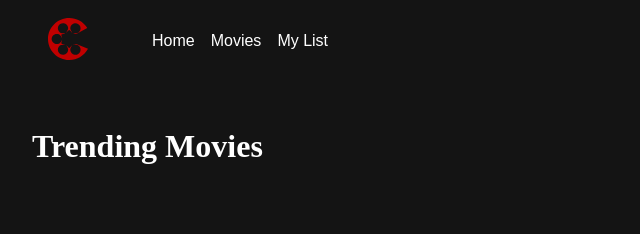
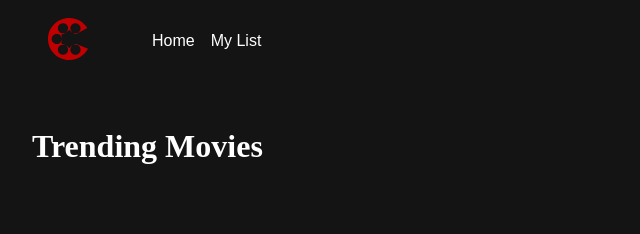
Before and after one commit to Kccendana/cineFlix, a website built with Vite: page src/index.html in a window 1280 px wide. Shown: the top 234 px of the page, 96-736 px from the left. Built offline with nearby package versions, Linux system fonts and the light colour scheme; no server answers.

Commit message:
change the color

```diff
--- a/src/css/style.css
+++ b/src/css/style.css
@@ -71,7 +71,7 @@ nav {
 }
 .navi {
   display: flex;
-  justify-content: space-between;
+  justify-content: space-around;
   position: fixed;
   z-index: 100;
   bottom: 0;
@@ -79,7 +79,7 @@ nav {
   left: 0;
   width: 100%;
   padding: 1em 5%;
-  background: rgba(0, 0, 0, 0.719);
+  background: rgb(0 0 0 / 83%);
 }
 img{
   width: 100%;
--- a/src/public/partials/header.html
+++ b/src/public/partials/header.html
@@ -3,7 +3,6 @@
          <a href="../index.html"><img src="/images/logos/cineflix_logo.svg" alt="cineview logo" class="logo"></a>
         <ul class="navi">
             <li class="navMenu"><a id="home" class="active" href="../index.html">Home</a></li>
-            <li class="navMenu"><a id="old" href="../movies/index.html">Movies</a></li>
             <li class="navMenu"><a id="large" href="../mylist/index.html">My List</a></li>
         </ul>
     </div>
```
